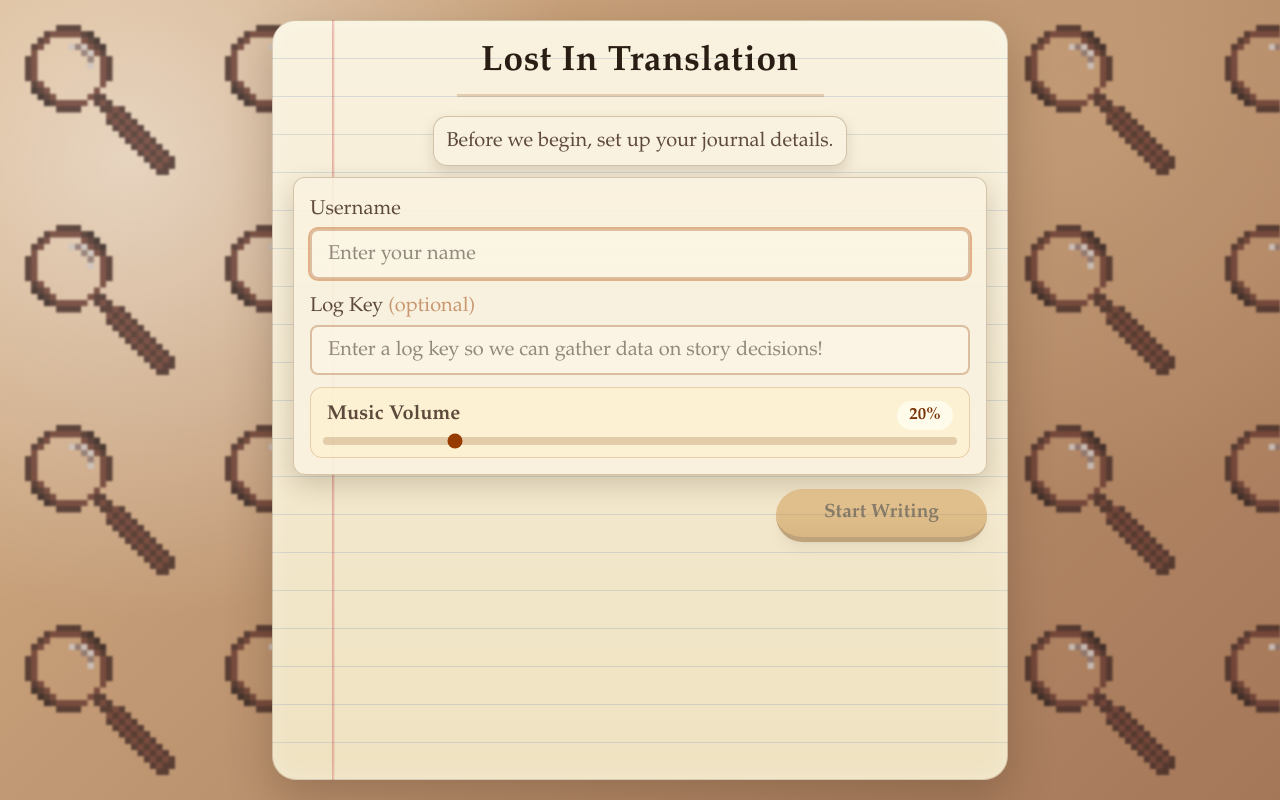
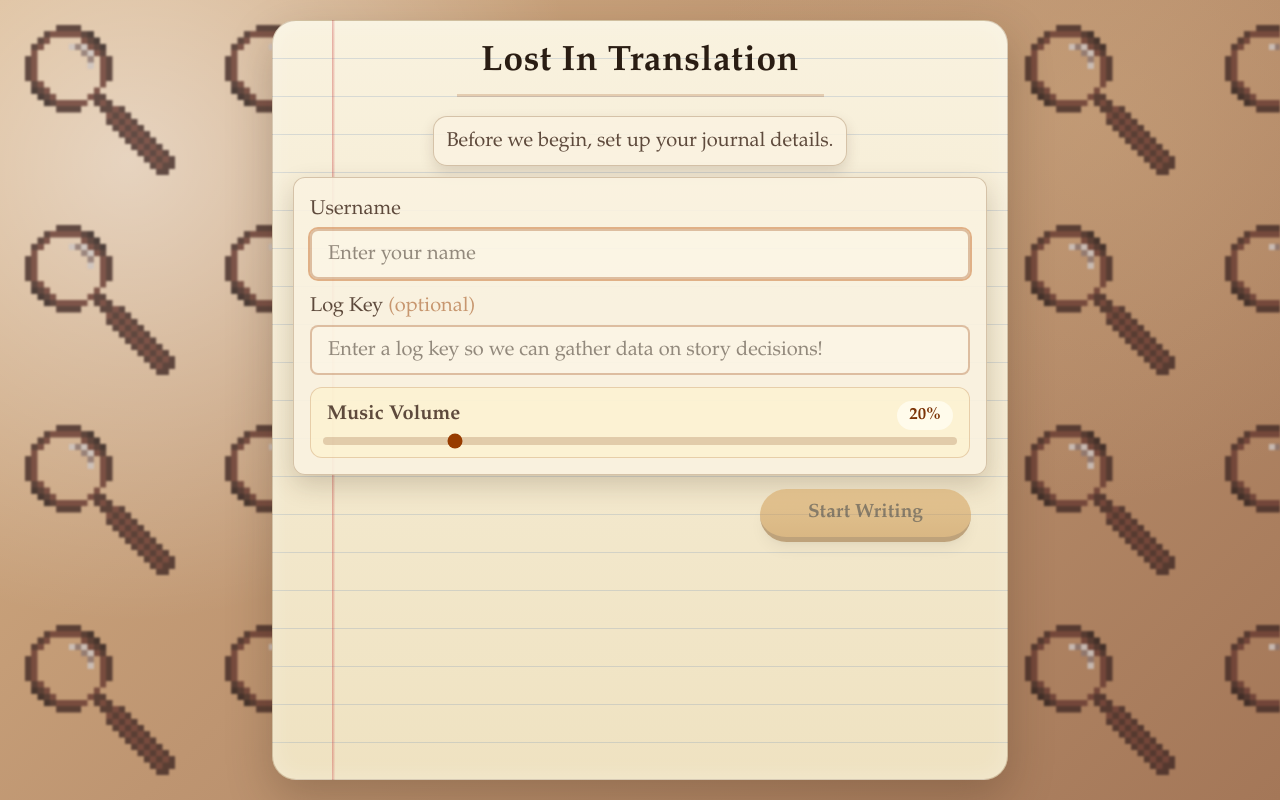
Before and after one commit to DominicBillingham/LostInTranslation, a React (Vite) app: page / in a window 1280 px wide. Built offline with nearby package versions, Linux system fonts and the light colour scheme; a web font is replaced by a local one.

Commit message:
Polished up the starting menu with better button layout and feedback.

```diff
--- a/src/Components/OpeningMenu.tsx
+++ b/src/Components/OpeningMenu.tsx
@@ -106,7 +106,7 @@ export default function OpeningMenu() {
                                         type="button"
                                         onClick={onContinue}
                                         disabled={username.trim() === "" || isLeaving}
-                                        className="pencil-btn rounded-full px-[6vh] py-[1.2vh] shadow-lg active:border-b-0 active:translate-y-[0.6vh] transition-all font-bold text-[2.4vh] hover:scale-105 active:scale-95 cursor-pointer disabled:opacity-50 disabled:cursor-not-allowed"
+                                        className="me-[2vh] pencil-btn rounded-full px-[6vh] py-[1.2vh] shadow-lg active:border-b-0 active:translate-y-[0.6vh] font-bold text-[2.4vh] hover:scale-105 active:scale-95 cursor-pointer disabled:opacity-50 disabled:cursor-not-allowed"
                                     >
                                         Start Writing
                                     </button>
--- a/src/index.css
+++ b/src/index.css
@@ -214,12 +214,12 @@ body::before {
 
 .fade {
     opacity: 0;
-    animation: fadeIn 2s ease forwards;
+    animation: fadeIn 2.5s ease forwards;
 }
 
 .fade2 {
     opacity: 0;
-    animation: fadeIn 1s ease forwards;
+    animation: fadeIn 1.5s ease forwards;
 }
 
 @keyframes fadeIn {
```
